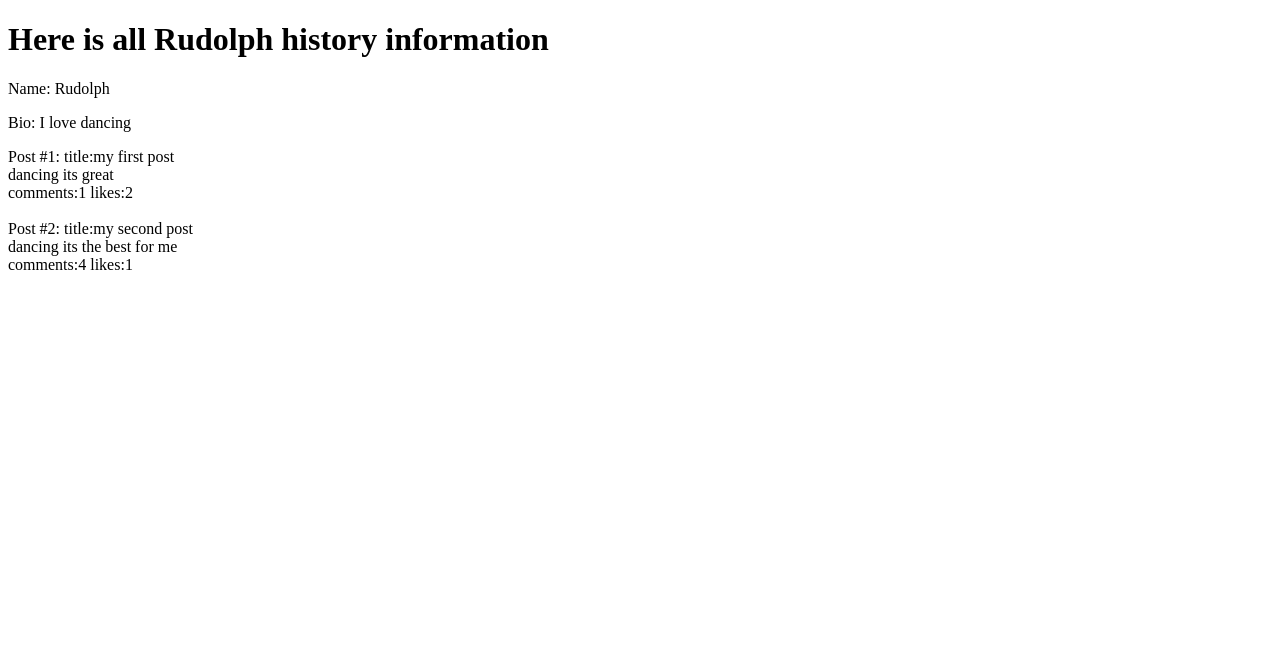
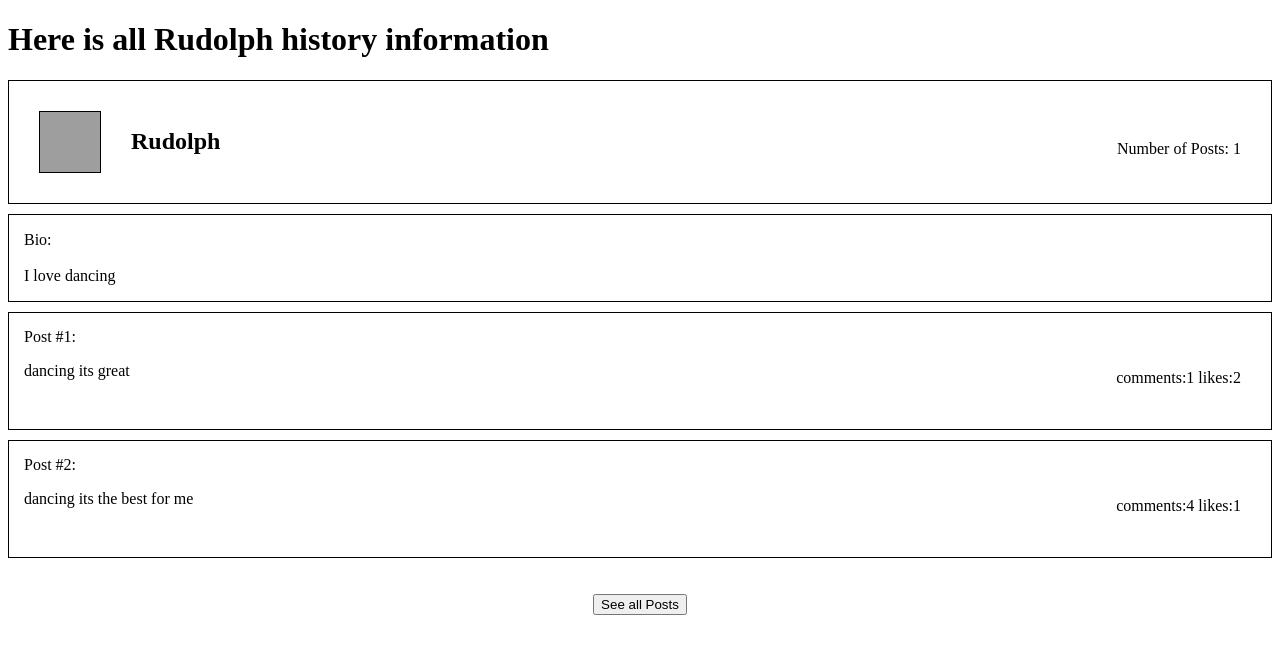
Before and after one commit to Felipeg005/FrameNoob-Blog, a Rails app: page /users/1 in a window 1280 px wide. Shown: the top 654 px of the page. Run offline with Rails 7, Linux system fonts and the light colour scheme; data comes from the database, SQL or seed files in the repository; style sheets or scripts are compiled from the project's sources; grey boxes are pictures that could not be loaded.

Commit message:
Add basic styles according with wireframe

```diff
--- a/app/assets/stylesheets/application.css
+++ b/app/assets/stylesheets/application.css
@@ -13,3 +13,52 @@
  *= require_tree .
  *= require_self
  */
+
+.users-container,
+.bio-container,
+.posts-container {
+  display: flex;
+  align-items: center;
+  margin-top: 10px;
+  border: 1px solid black;
+}
+
+.comments-container {
+  margin-top: 10px;
+  border: 1px solid black;
+}
+
+.user-photo {
+  margin: 30px 30px;
+  border: 1px solid black;
+  height: 60px;
+  width: 60px;
+}
+
+.text-usercard-index,
+.post-footer-text  {
+  margin: 15px 30px 0 auto;
+}
+
+.text-bio {
+  margin-left: 15px;
+}
+
+.posts-title-container {
+  margin: 15px 15px;
+}
+
+.text-post {
+  width: 250px;
+  white-space: nowrap;
+  overflow: hidden;
+  text-overflow: ellipsis;
+}
+
+.see-all-posts-btn {
+  text-align: center;
+}
+
+.comments-text {
+  margin: 10px 15px;
+}
--- a/app/views/users/show.html.erb
+++ b/app/views/users/show.html.erb
@@ -1,15 +1,23 @@
 <h1>Here is all <%= @user.name %> history information</h1>
 
-<p>
- Name: <%= @user.name %>
-</p>
-<p>
- Bio: <%= @user.bio %>
-</p>
-<p>
- <% @user.posts.each_with_index do |post, index| %>
-  Post #<%= index + 1 %>: title:<%= post.title %><br>
-  <%= post.text %><br>
-  comments:<%= post.comments_counter %> likes:<%= post.likes_counter %><br><br>
-<% end %><br><br>
-</p>
+<div class="users-container">
+  <img class="user-photo" src="<%= @user.photo %>"><br>
+  <h2><%= @user.name %></h2><br>
+  <p class="text-usercard-index">Number of Posts: <%= @user.posts_counter %></p><br><br>
+</div>
+<div class="bio-container">
+  <p class="text-bio">
+   Bio:<br><br>
+   <%= @user.bio %>
+  </p>
+</div>
+<% @user.posts.each_with_index do |post, index| %>
+<div class="posts-container">
+  <div class="posts-title-container">
+  Post #<%= index + 1 %>:<br>
+  <p class="text-post"><%= post.text %></p><br>
+  </div>
+  <p class="post-footer-text">comments:<%= post.comments_counter %> likes:<%= post.likes_counter %></p><br><br>
+</div>
+  <% end %><br><br>
+<div class="see-all-posts-btn"><button>See all Posts</button></div>
```
Also changed, not shown: app/views/posts/index.html.erb (+18 -10 lines), app/views/posts/show.html.erb (+12 -7 lines), app/views/users/index.html.erb (+6 -5 lines).
